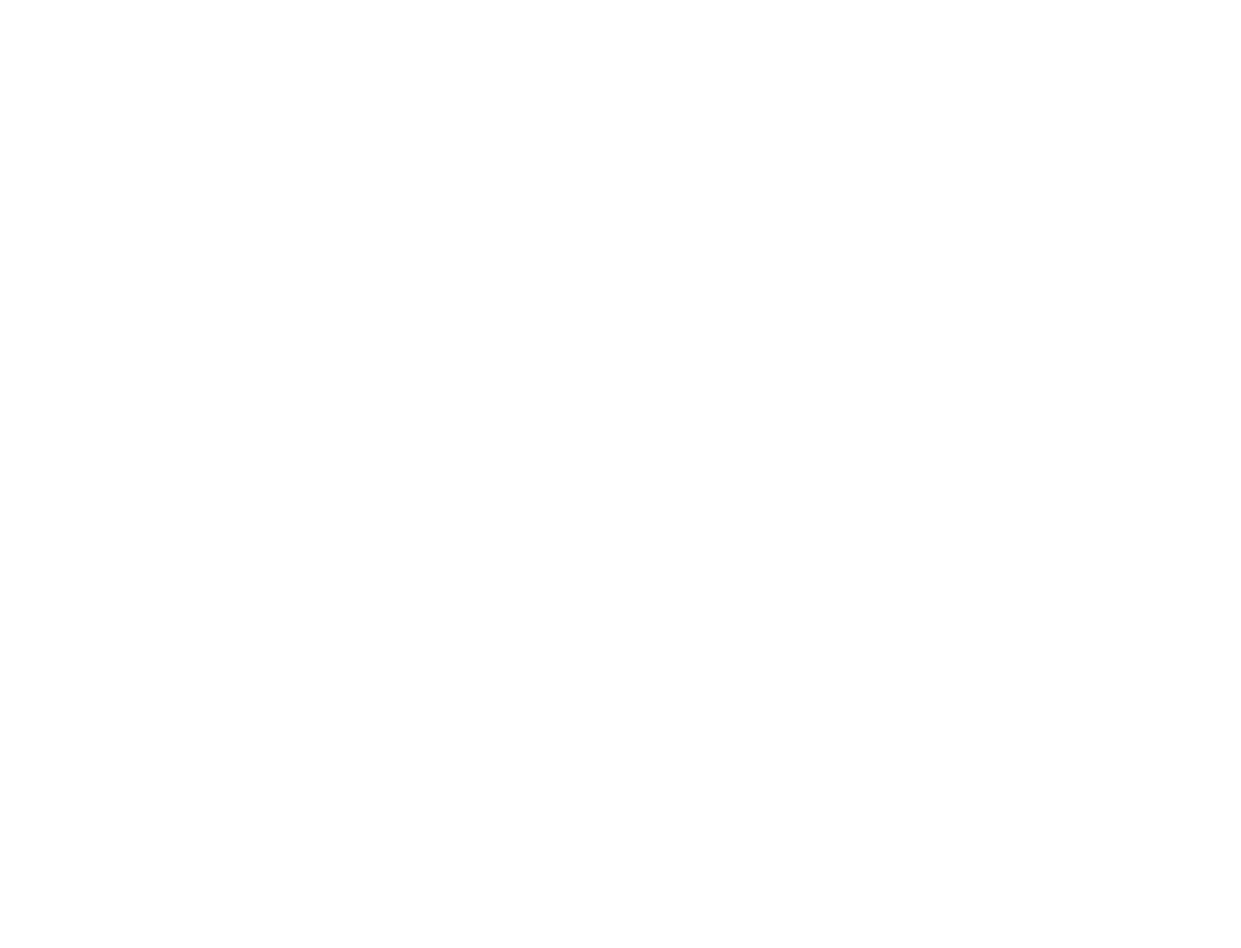
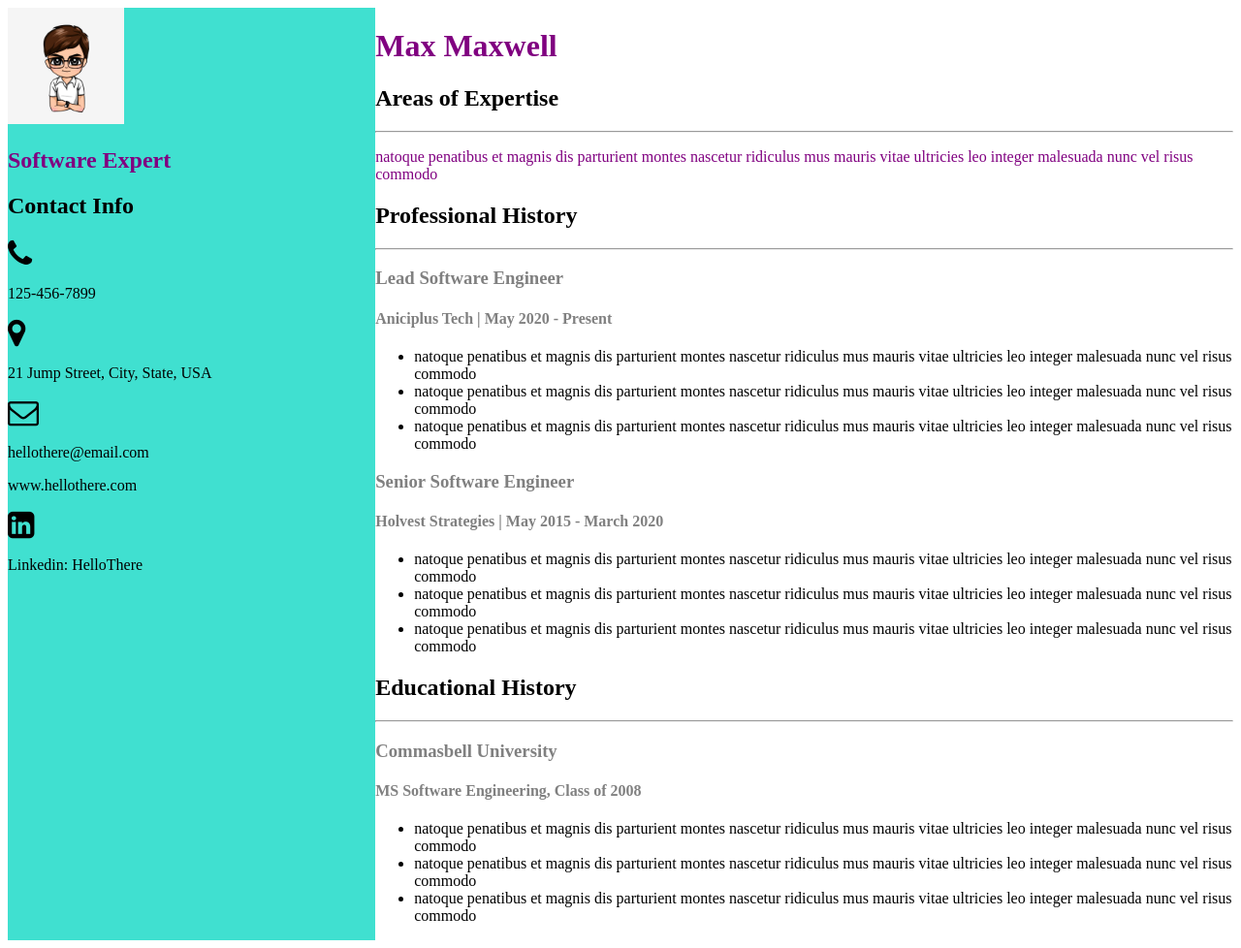
Before and after one commit to JamieCaudle/ACA_web101_Jamie_Caudle, a plain HTML site: page Resume/resume.html in a window 1280 px wide. Shown: the whole page at 97% size. Before the commit the page ends 800 px from the top, so only its background shows below. Drawn offline with Linux system fonts and the light colour scheme.

Commit message:
first changes since creation

```diff
--- a/Resume/resume-style.css
+++ b/Resume/resume-style.css
@@ -0,0 +1,37 @@
+body {
+  display: grid;
+  grid-template-columns: 30% 70%;
+
+
+
+}
+
+.contact-info {
+  background-color: turquoise;
+  grid-row-start: 1;
+}
+
+main {
+    grid-row-start:1 ;
+    grid-column-start: 2 ;
+}
+
+
+
+
+
+
+h3,
+h4 {
+  color: grey;
+}
+
+.intro-paragraph,
+h1 {
+  color: purple;
+}
+
+img {
+  height: 120px;
+  width: auto;
+}
--- a/Resume/resume.html
+++ b/Resume/resume.html
@@ -3,8 +3,103 @@
   <head>
     <meta charset="UTF-8" />
     <meta name="viewport" content="width=device-width, initial-scale=1.0" />
+    <link
+      rel="stylesheet"
+      href="https://stackpath.bootstrapcdn.com/font-awesome/4.7.0/css/font-awesome.min.css"
+    />
     <link rel="stylesheet" href="resume-style.css" />
     <title>Online Resume</title>
   </head>
-  <body></body>
+
+  <body>
+    <section class="picture-label">
+
+    </section>
+
+    <section class="contact-info">
+      <img src="./Boy.jpg" alt="Picture of Boy" />
+      <h1>Software Expert</h1>
+      <h2>Contact Info</h2>
+      <i class="fa fa-2x fa-phone logo" aria-hidden="true"></i>
+      <p>125-456-7899</p>
+      <i class="fa fa-2x fa-map-marker logo" aria-hidden="true"></i>
+      <p>21 Jump Street, City, State, USA</p>
+      <i class="fa fa-2x fa-envelope-o logo" aria-hidden="true"></i>
+      <p>hellothere@email.com</p>
+      <p>www.hellothere.com</p>
+      <i class="fa fa-2x fa-linkedin-square logo" aria-hidden="true"></i>
+      <p>Linkedin: HelloThere</p>
+    </section>
+
+    <main>
+      <h1>Max Maxwell</h1>
+      <h2>Areas of Expertise</h2>
+      <hr />
+      <p class="intro-paragraph">
+        natoque penatibus et magnis dis parturient montes nascetur ridiculus mus
+        mauris vitae ultricies leo integer malesuada nunc vel risus commodo
+      </p>
+      <h2>Professional History</h2>
+      <hr />
+      <h3>Lead Software Engineer</h3>
+      <h4>Aniciplus Tech | May 2020 - Present</h4>
+      <ul>
+        <li>
+          natoque penatibus et magnis dis parturient montes nascetur ridiculus
+          mus mauris vitae ultricies leo integer malesuada nunc vel risus
+          commodo
+        </li>
+        <li>
+          natoque penatibus et magnis dis parturient montes nascetur ridiculus
+          mus mauris vitae ultricies leo integer malesuada nunc vel risus
+          commodo
+        </li>
+        <li>
+          natoque penatibus et magnis dis parturient montes nascetur ridiculus
+          mus mauris vitae ultricies leo integer malesuada nunc vel risus
+          commodo
+        </li>
+      </ul>
+      <h3>Senior Software Engineer</h3>
+      <h4>Holvest Strategies | May 2015 - March 2020</h4>
+      <ul>
+        <li>
+          natoque penatibus et magnis dis parturient montes nascetur ridiculus
+          mus mauris vitae ultricies leo integer malesuada nunc vel risus
+          commodo
+        </li>
+        <li>
+          natoque penatibus et magnis dis parturient montes nascetur ridiculus
+          mus mauris vitae ultricies leo integer malesuada nunc vel risus
+          commodo
+        </li>
+        <li>
+          natoque penatibus et magnis dis parturient montes nascetur ridiculus
+          mus mauris vitae ultricies leo integer malesuada nunc vel risus
+          commodo
+        </li>
+      </ul>
+      <h2>Educational History</h2>
+      <hr />
+      <h3>Commasbell University</h3>
+      <h4>MS Software Engineering, Class of 2008</h4>
+      <ul>
+        <li>
+          natoque penatibus et magnis dis parturient montes nascetur ridiculus
+          mus mauris vitae ultricies leo integer malesuada nunc vel risus
+          commodo
+        </li>
+        <li>
+          natoque penatibus et magnis dis parturient montes nascetur ridiculus
+          mus mauris vitae ultricies leo integer malesuada nunc vel risus
+          commodo
+        </li>
+        <li>
+          natoque penatibus et magnis dis parturient montes nascetur ridiculus
+          mus mauris vitae ultricies leo integer malesuada nunc vel risus
+          commodo
+        </li>
+      </ul>
+    </main>
+  </body>
 </html>
```
Also changed, not shown: Resume/Boy.jpg (added).
